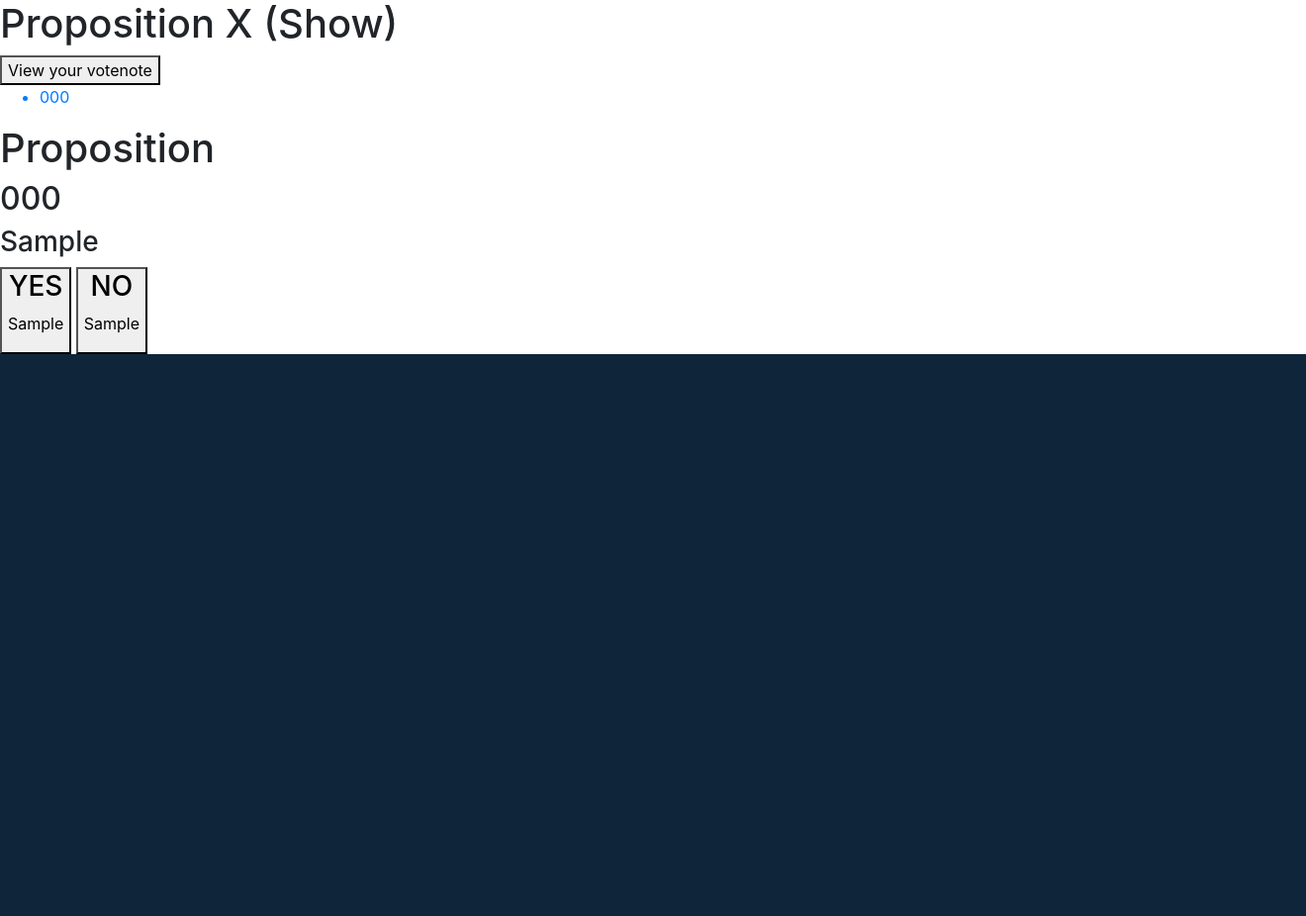
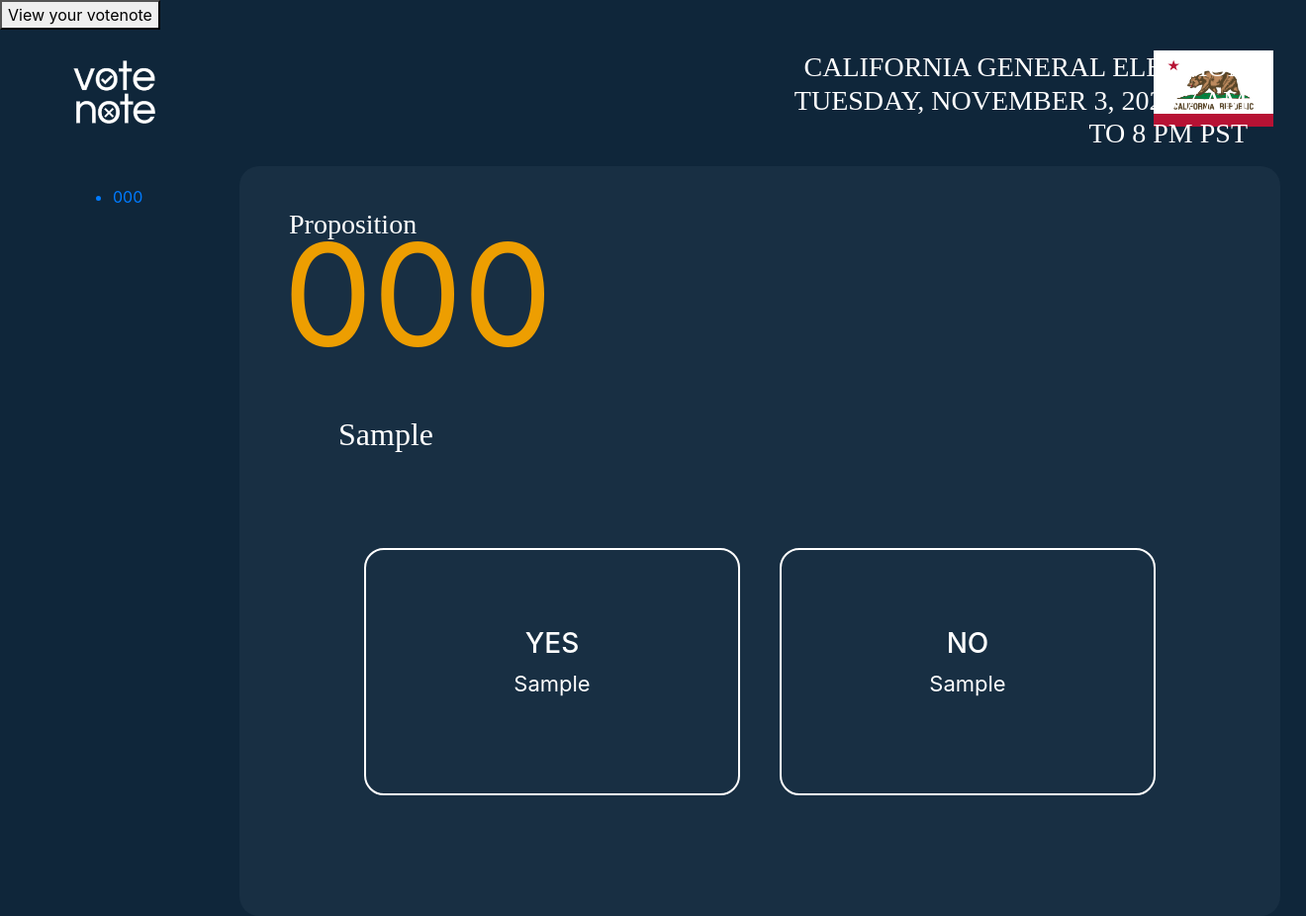
Before and after one commit to SabantuYusuf/propositions, a Django app: page /propositions/1 in a window 1320 px wide. Shown: the whole page at 99% size. Before the commit the page ends 358 px from the top, so only its background shows below. Run offline with Django 3.2, Linux system fonts and the light colour scheme; tables that the repository leaves empty hold one stand-in row (values such as "Sample post"); some libraries are stand-ins or nearby versions.

Commit message:
show page, hover, button effects, button change on click

```diff
--- a/main_app/static/css/styles.css
+++ b/main_app/static/css/styles.css
@@ -3,25 +3,33 @@
   background: #0f263a;
 }
 
-.background-map{
+.shadows {
+	box-shadow: 1px 2px 1px black;
+}
+.shadows:hover {
+	box-shadow: 1px 1px 1px black;
+}
+
+main {
+  background: #0f263a;
+}
+
+.background-map {
   position: absolute;
   width: 1191.49px;
   height: 795px;
   left: 124.11px;
   top: 163px;
+}
 
-}
 .vote-logo {
-
   position: absolute;
   width: 159.51px;
   height: 123.1px;
   left: 634.49px;
   top: 154.12px;
+}
 
-
-
-}
 
 .intro-text {
   position: absolute;
@@ -29,18 +37,13 @@ width: 782px;
   height: 95px;
   left: 329px;
   top: 375px;
-
   font-family: Questrial;
   font-style: normal;
   font-weight: normal;
   font-size: 30px;
   line-height: 40px;
-/* or 133% */
-
   text-align: center;
-
-color: #FFFFFF;
-
+  color: #ffffff;
 }
 
 /* "Zip Code" Text*/
@@ -50,18 +53,14 @@ color: #FFFFFF;
   height: 31px;
   left: 415px;
   top: 556px;
-
   font-family: Questrial;
   font-style: normal;
   font-weight: normal;
   font-size: 20px;
   line-height: 31px;
-  /* identical to box height, or 155% */
-
   display: flex;
   align-items: center;
   text-align: center;
-
   color: #ffffff;
 }
 
@@ -72,21 +71,17 @@ color: #FFFFFF;
   height: 31px;
   left: 740px;
   top: 556px;
-
   font-family: Questrial;
   font-style: normal;
   font-weight: normal;
   font-size: 20px;
   line-height: 31px;
-  /* identical to box height, or 155% */
-
   display: flex;
   align-items: center;
   text-align: center;
+  color: #ffffff;
+}
 
-  color: #ffffff;
-
-}
 /* Zip Input Field */
 .zip {
   position: absolute;
@@ -94,7 +89,6 @@ color: #FFFFFF;
   height: 62px;
   left: 415px;
   top: 596px;
-
 
   background: #ffffff;
   border: 1.82388px solid #6b6b6b;
@@ -109,7 +103,6 @@ color: #FFFFFF;
   height: 62px;
   left: 740px;
   top: 596px;
-
   background: #ffffff;
   border: 1.82388px solid #6b6b6b;
   box-sizing: border-box;
@@ -117,14 +110,168 @@ color: #FFFFFF;
 }
 
 .start {
-
   position: absolute;
   width: 400px;
   height: 60px;
   left: 520px;
   top: 735px;
 
-
   background: #ed9e01;
   border-radius: 77.716px;
 }
+
+/* mini vote logo on show page "/propositions/1" */
+
+.mini-vote-logo {
+position: absolute;
+width: 83.46px;
+height: 64.4px;
+left: 74px;
+top: 61px;
+}
+
+.cal-flag {
+position: absolute;
+width: 121px;
+height: 77px;
+right: 33px;
+top: 51px;
+}
+
+.ca-gen-election {
+position: absolute;
+width: 471px;
+height: 115px;
+left: 790px;
+top: 51px;
+font-family: Questrial;
+font-style: normal;
+font-weight: normal;
+font-size: 20px;
+line-height: 26px;
+text-align: right;
+text-transform: uppercase;
+color: #FFFFFF;
+}
+
+
+.props-container {
+position: absolute;
+width: 1052px;
+height: 758px;
+left: 242px;
+top: 168px;
+background: #182F43;
+border-radius: 20px;
+}
+
+.top-section {
+position: absolute;
+width: 922px;
+height: 289px;
+left: 44px;
+top: 39px;
+
+}
+
+.prop-text {
+position: relative;
+top: 0px;
+left: 6px;
+font-family: Questrial;
+font-style: normal;
+font-weight: normal;
+font-size: 28px;
+line-height: 40px;
+color: #FFFFFF;
+
+}
+
+
+.magic-prop-num{
+position: absolute;
+top: 55px;
+left: 0px;
+font-size: 144px;
+line-height: 72px;
+color: #ED9E01;
+}
+
+.prop-info{
+position: absolute;
+width: 910px;
+height: 116px;
+left: 56px;
+right: 232px;
+top: 212px;
+bottom: 528px;
+font-family: Questrial;
+font-style: normal;
+font-weight: normal;
+font-size: 32px;
+line-height: 40px;
+color: #FFFFFF;
+
+}
+
+.sidebar-container {
+position: absolute;
+width: 111px;
+height: 720px;
+left: 74px;
+top: 187px;
+}
+
+.yes-button {
+position: absolute;
+width: 380px;
+height: 250px;
+right: 546px;
+top: 386px;
+border: 2px solid #FFFFFF;
+box-sizing: border-box;
+background: #182F43;
+border-radius: 20px;
+color: #FFFFFF; font-size: 22px;
+}
+
+.yes-button:hover {
+border: 4px solid #EBB62B;
+box-sizing: border-box;
+filter: drop-shadow(8px 8px 12px rgba(12, 36, 56, 0.25));
+border-radius: 20px;
+}
+
+.yes-button:active {
+background: #EBB62B;
+box-shadow: 8px 8px 12px rgba(12, 36, 56, 0.25);
+border-radius: 20px;
+color: black;
+}
+
+.no-button {
+position: absolute;
+width: 380px;
+height: 250px;
+left: 546px;
+top: 386px;
+border: 2px solid #FFFFFF;
+box-sizing: border-box;
+background: #182F43;
+border-radius: 20px;
+color: #FFFFFF; font-size: 22px;
+}
+
+.no-button:hover {
+border: 4px solid #EBB62B;
+box-sizing: border-box;
+filter: drop-shadow(8px 8px 12px rgba(12, 36, 56, 0.25));
+border-radius: 20px;
+}
+
+.no-button:active {
+background: #EBB62B;
+box-shadow: 8px 8px 12px rgba(12, 36, 56, 0.25);
+border-radius: 20px;
+color: black;
+}
--- a/main_app/templates/show.html
+++ b/main_app/templates/show.html
@@ -3,7 +3,37 @@
 {% block content %}
 {% load static %}
 
-<h1>Proposition X (Show)</h1>
+<img src="../static/images/Logo.png" alt="Miniature Site Logo" class="mini-vote-logo">
+<img src="../static/images/Flag_of_California.png" alt="California Republic Flag" class="cal-flag">
+    <div class="ca-gen-election">
+       <h3>California General Election Tuesday, November 3, 2020 7 AM to 8 PM PST </h3>
+    </div>
+
+    <div class="props-container">
+      <section class="top-section">
+        <h5 class="prop-text">Proposition</h5>
+             <div class="magic-prop-num">{{ proposition.number }}</div>
+                <span class="prop-info"> {{proposition.whatIs}} </span>
+      </section>
+      <section class="bottom-section">
+        <div id="{{ proposition.number }}">
+         <!--
+             Commented out for later use
+            <h1>Proposition</h1>
+            <h2>{{ proposition.number }}</h2>
+            <h3>{{proposition.whatIs}}</h3>   -->
+            <button class="yes-button">
+                <h3>YES</h3>
+                <p class="prop-yes">{{proposition.yes}}</p>
+            </button>
+            <button class="no-button">
+                <h3>NO</h3>
+                <p class="prop-no">{{proposition.no}}</p>
+            </button>
+        </div>
+      </section>
+    </div>
+
 <div>
     <a href="{% url 'index' %} "><button > View your votenote</button> </a>
 </div>
@@ -21,21 +51,8 @@
     </ul>
 </div>
 
-<!-- Prop Info -->
-<div id="{{ proposition.number }}">
-    <h1>Proposition</h1>
-    <h2>{{ proposition.number }}</h2>
-    <h3>{{proposition.whatIs}}</h3>
-    <button>
-        <h3>YES</h3>
-        <p>{{proposition.yes}}</p>
-    </button>
-    <button>
-        <h3>NO</h3>
-        <p>{{proposition.no}}</p>
-    </button>
+<!-- Prop Info Increases funding sources for public schools, community colleges, and local government services by changing tax assessment of commercial and industrial property. -->
 
-</div>
 
 
 
```
Also changed, not shown: 1 other file. Lines whose indentation alone changed are shown as unchanged.
